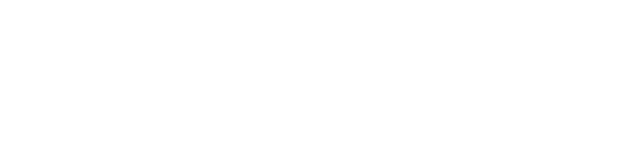
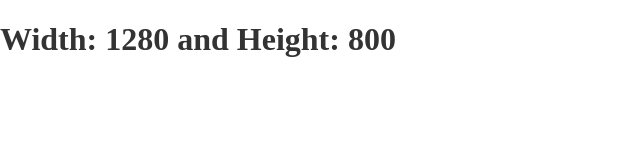
Before and after one commit to acciojob/screen-size-Ashu007A, a website: page main.html in a window 1280 px wide. Shown: the whole page, without its empty margins (0-640 px from the left). Drawn offline with Linux system fonts and the light colour scheme.

Commit message:
created a submission

```diff
--- a/main.html
+++ b/main.html
@@ -8,6 +8,9 @@
 
 <body>
 	<!-- the entire body must be written by student -->
+	<div id="sizeInfo">
+        <h1 id="screenSize">Width: x and Height: y</h1>
+    </div>
     <script type="text/javascript" src="./script.js">
 </script>
 
--- a/script.js
+++ b/script.js
@@ -1 +1,13 @@
 //your JS code here. If required.
+
+function updateSize() {
+    const width = window.innerWidth;
+    const height = window.innerHeight;
+    const sizeInfo = document.getElementById('screenSize');
+    sizeInfo.textContent = `Width: ${width} and Height: ${height}`;
+}
+
+window.addEventListener('resize', updateSize);
+
+// Initial size update
+updateSize();
--- a/styles.css
+++ b/styles.css
@@ -1 +1,11 @@
 /*  your css code here. If applicable */
+
+body {
+    display: flex;
+    height: 100vh;
+    margin: 0;
+}
+
+#sizeInfo h1 {
+    color: #333;
+}
```
